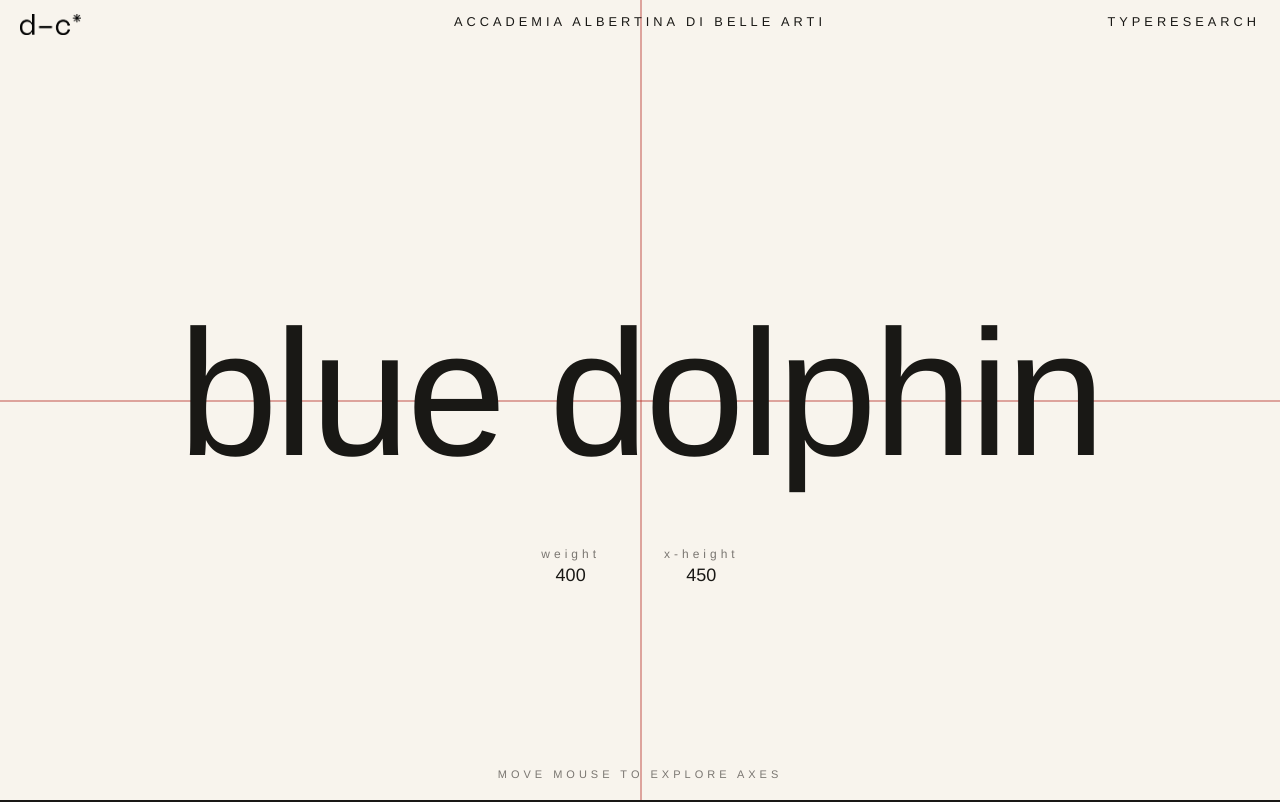
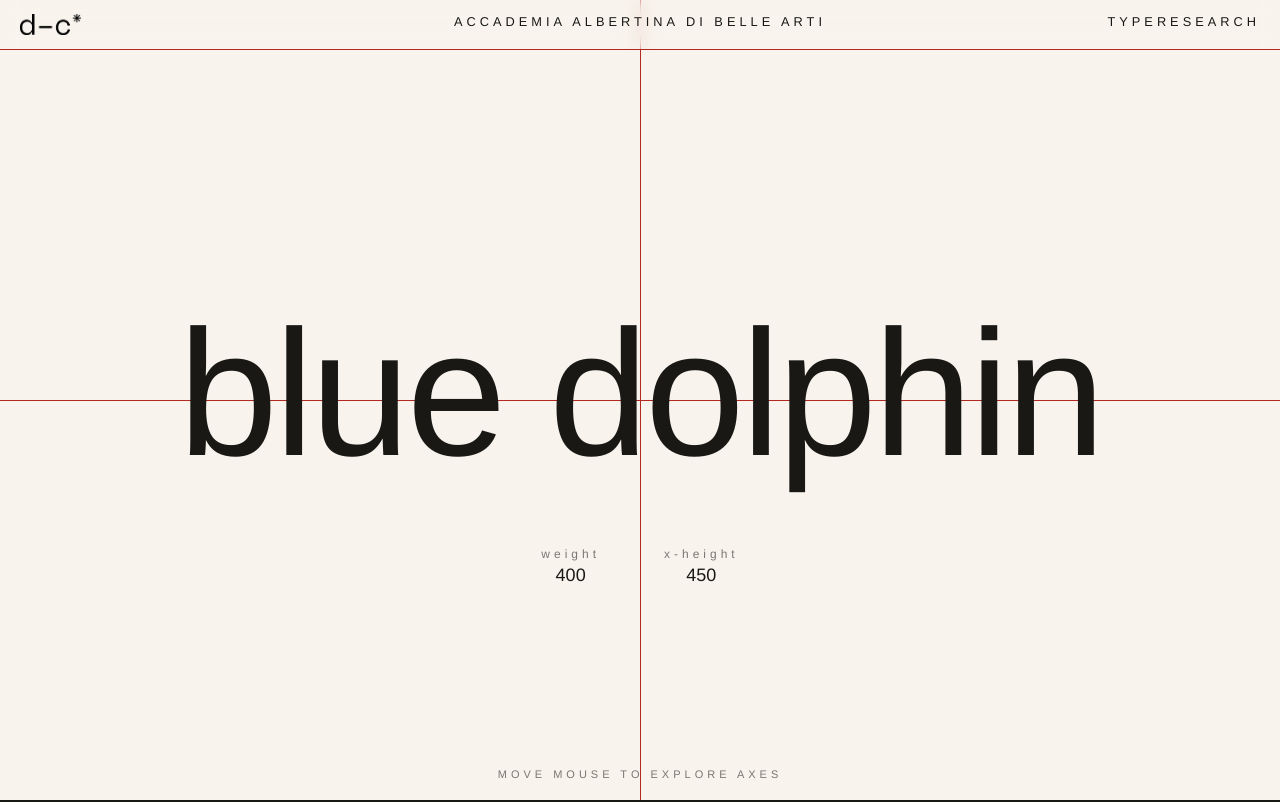
Before and after one commit to filippodicarlo/Signal-Grotesk, a plain HTML site: page index.html in a window 1280 px wide. Shown: the top 802 px of the page. Drawn offline with Linux system fonts and the light colour scheme; a web font is replaced by a local one.

Commit message:
Update style.css

```diff
--- a/style.css
+++ b/style.css
@@ -53,7 +53,7 @@ strong {
 
 /* ─── Nav ─── */
 .nav {
-  position: absolute;
+  position: fixed;
   top: 0;
   left: 0;
   width: 100%;
@@ -61,6 +61,10 @@ strong {
   justify-content: space-between;
   padding: 14px 20px;
   z-index: 10;
+  background-color: #f8f4ed33;
+  border-bottom: 1px solid var(--red);
+  backdrop-filter: blur(8px); /* Sfoca lo sfondo sotto la navbar */
+  -webkit-backdrop-filter: blur(8px); /* Per compatibilità Safari */
 }
 
 .nav-left,
@@ -111,18 +115,18 @@ strong {
   content: '';
   position: absolute;
   background: var(--red);
-  opacity: 0.4;
+  opacity: 1;
   pointer-events: none;
   z-index: 1;
 }
 .hero::before {
-  width: 2px;
+  width: 1px;
   top: 0;
   bottom: 0;
   left: var(--mx, 50%);
 }
 .hero::after {
-  height: 2px;
+  height: 1px;
   left: 0;
   right: 0;
   top: var(--my, 50%);
```
